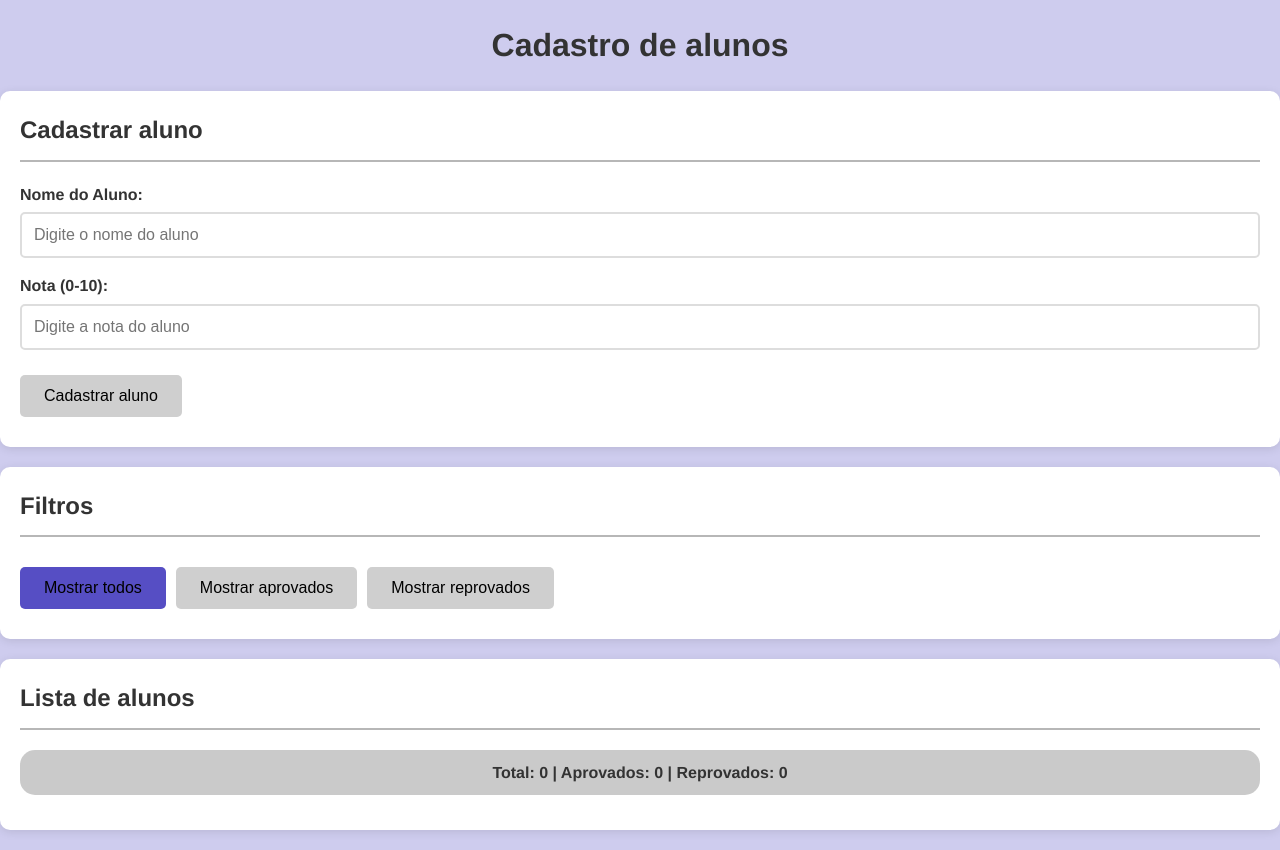
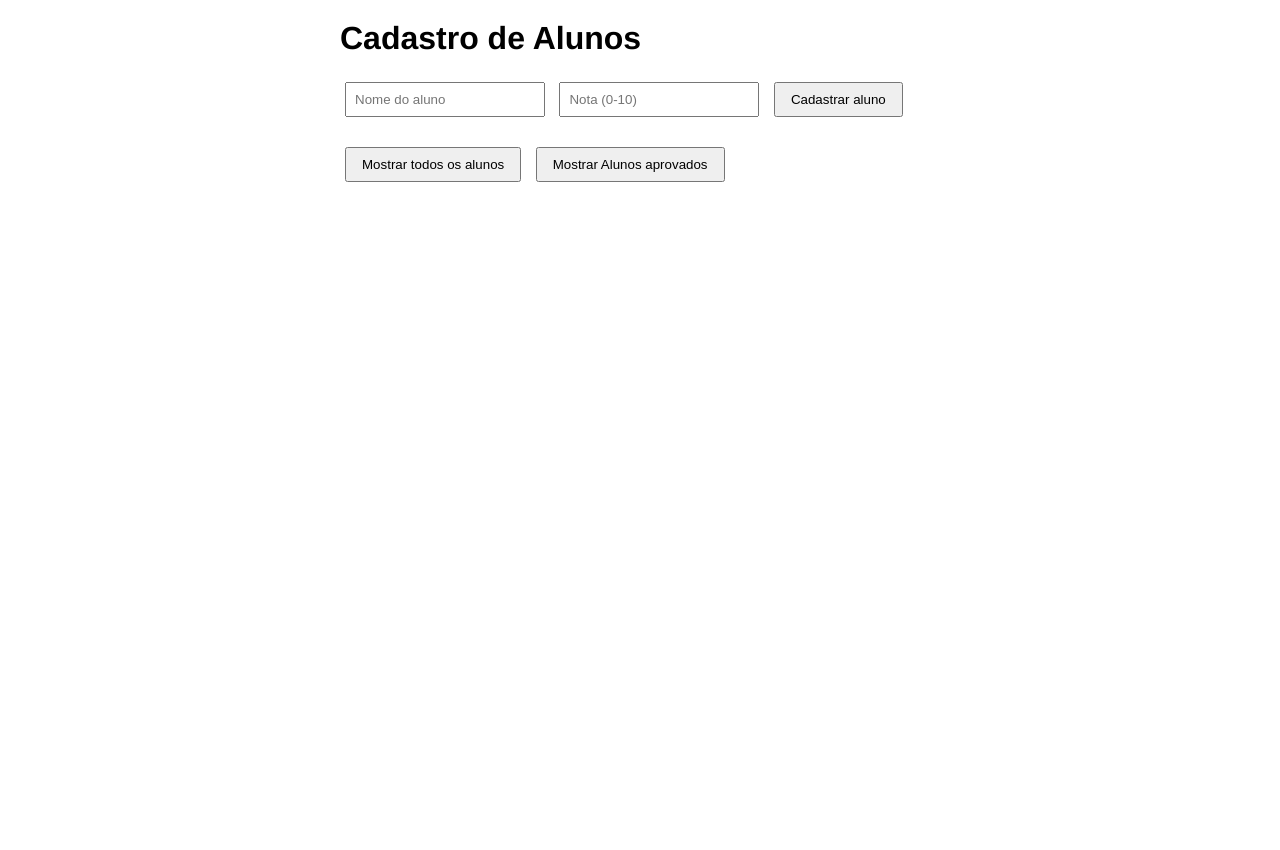
Before and after one commit to Gubibbles/Logica-e-programacao, a PHP site: page / in a window 1280 px wide. After the commit the page ends 182 px from the top, so only its background shows below. Run offline with PHP 8.4, Linux system fonts and the light colour scheme.

Commit message:
atividade finalizada

```diff
--- a/Atividade-02-DOM/index.html
+++ b/Atividade-02-DOM/index.html
@@ -1,56 +1,31 @@
 <!DOCTYPE html>
-<html lang="pt-br">
+<html lang="pt-BR">
 <head>
     <meta charset="UTF-8">
     <meta name="viewport" content="width=device-width, initial-scale=1.0">
     <title>Atividade 02 DOM</title>
+
     <link rel="stylesheet" href="style.css">
+
 </head>
 <body>
-    <div>
-        <header class="container">
-            <h1>Cadastro de alunos</h1>
-        </header>
+    <div class="container">
+        <h1>Cadastro de Alunos</h1>
 
-        <section class="cadastro">
-            <h2>Cadastrar aluno</h2>
-            <form id="formAluno">
-                <div class="input">
-                    <label for="nome">Nome do Aluno:</label>
-                    <input type="text" id="nome" required placeholder="Digite o nome do aluno">
-                </div>
+        <div class="cadastro">
+            <input type="text" id="nome" placeholder="Nome do aluno">
+            <input type="number" id="nota" placeholder="Nota (0-10)" min="0" max="10">
+            <button onclick="cadastrarAluno()">Cadastrar aluno</button>
+        </div>
 
-                <div class="input">
-                    <label for="nota">Nota (0-10):</label>
-                    <input type="number" id="nota" required placeholder="Digite a nota do aluno">
-                </div>
+        <div class="filtros">
+            <button onclick="mostrarTodos()">Mostrar todos os alunos</button>
+            <button onclick="mostrarAprovados()">Mostrar Alunos aprovados</button>
+        </div>
 
-                <button type="submit">Cadastrar aluno</button>
-            </form>
-        </section>
-
-        <section class="filtros">
-            <h2>Filtros</h2>
-            <div class="botoes-filtro">
-                <button id="botaoTodos" class="ativo">Mostrar todos</button>
-                <button id="botaoAprovados">Mostrar aprovados</button>
-                <button id="botaoReprovados">Mostrar reprovados</button>
-            </div>
-        </section>
-
-        <section  class="lista-alunos">
-            <h2>Lista de alunos</h2>
-            <div id="contador" class="contador">
-                Total: 0 | Aprovados: 0 | Reprovados: 0
-            </div>
-
-            <div id="ListaAlunos" class="lista">
-                <!-- Aqui vai a lista de alunos que será inserida pelo JS -->
-            </div>
-        </section>
+        <div id="listaAlunos" class="lista"></div>
     </div>
 
     <script src="script.js"></script>
-
 </body>
 </html>
--- a/Atividade-02-DOM/script.js
+++ b/Atividade-02-DOM/script.js
@@ -1,8 +1,47 @@
-let alunos= [];
+let alunos = [];
 
-const formAluno = document.getElementById('formAluno');
-const listaAluno = document.getElementById('listaAlunos');
-const contador = document.getElementById('contador');
-const botaoTodos = document.getElementById('botaoTodos');
-const botaoAprovados = document.getElementById('botaoAprovados');
-const botaoReprovados = document.getElementById('botaoReprovados');
+function cadastrarAluno() {
+    const nome = document.getElementById('nome').value;
+    const nota = document.getElementById('nota').value;
+
+    if (nome === '' || nota === '') {
+        alert('Preencha nome e nota!');
+        return;
+    }
+
+    alunos.push({
+        nome: nome,
+        nota: Number(nota)
+    });
+
+    document.getElementById('nome').value = '';
+    document.getElementById('nota').value = '';
+
+    mostrarTodos();
+}
+
+function mostrarTodos() {
+    const lista = document.getElementById('listaAlunos');
+    lista.innerHTML = '';
+
+    alunos.forEach(aluno => {
+        const div = document.createElement('div');
+        div.className = aluno.nota >= 7 ? 'aluno aprovado' : 'aluno reprovado';
+        div.textContent = `${aluno.nome} - Nota: ${aluno.nota}`;
+        lista.appendChild(div);
+    });
+}
+
+function mostrarAprovados() {
+    const lista = document.getElementById('listaAlunos');
+    lista.innerHTML = '';
+
+    const aprovados = alunos.filter(aluno => aluno.nota >= 7);
+
+    aprovados.forEach(aluno => {
+        const div = document.createElement('div');
+        div.className = 'aluno aprovado';
+        div.textContent = `${aluno.nome} - Nota: ${aluno.nota}`;
+        lista.appendChild(div);
+    });
+}
--- a/Atividade-02-DOM/style.css
+++ b/Atividade-02-DOM/style.css
@@ -6,134 +6,50 @@
 
 body {
     font-family: 'Franklin Gothic Medium', 'Arial Narrow', Arial, sans-serif;
-    background-color: rgba(86, 78, 196, 0.288);
-    color: #333;
-    line-height: 1.6;
+    padding: 20px;
 }
 
 .container {
-    max-width: 800px;
+    max-width: 600px;
     margin: 0 auto;
-    padding: 20px;
 }
 
-header {
-    text-align: center;
-    margin-bottom: 30px;
+.cadastro {
+    margin: 20px 0;
 }
 
-.cadastro, .filtros, .lista-alunos {
-    background-color: white;
-    padding: 20px;
-    margin-bottom: 20px;
-    border-radius: 10px;
-    box-shadow: 0 2px 10px rgba(0, 0, 0, 0.1);
-}
-
-h2 {
-    color: #333;
-    margin-bottom: 20px;
-    border-bottom: 2px solid #33333359;
-    padding-bottom: 10px;
-}
-
-.input {
-    margin-bottom: 15px;
-}
-
-label {
-    display: block;
-    margin-bottom: 5px;
-    font-weight: bold;
-    color: #333;
-}
-
-input[type="text"],
-input[type="number"] {
-    width: 100%;
-    padding: 12px;
-    border: 2px solid #ddd;
-    border-radius: 5px;
-    font-size: 16px;
-    transition: border-color 0.3s;
+input {
+    padding: 8px;
+    margin: 5px;
+    width: 200px;
 }
 
 button {
-    background-color: rgb(207, 207, 207);
-    padding: 12px 24px;
-    border: none;
-    border-radius: 5px;
+    padding: 8px 15px;
+    margin: 5px;
     cursor: pointer;
-    font-size: 16px;
-    transition: background-color 0.3s;
-    margin-top: 10px;
-    margin-bottom: 10px;
 }
 
-button:hover {
-    background-color: rgba(86, 78, 196, 0.801);
-}
-
-button.ativo {
-    background-color: rgb(86, 78, 196);
-}
-
-.botoes-filtro {
-    display: flex;
-    gap: 10px;
-    flex-wrap: wrap;
-}
-
-.contador {
-    background-color: rgba(167, 167, 167, 0.596);
-    padding: 10px;
-    border-radius: 15px;
-    margin-bottom: 15px;
-    text-align: center;
-    font-weight: bold;
+.filtros {
+    margin: 15px 0;
 }
 
 .lista {
-    display: grid;
-    gap: 10px;
+    margin-top: 20px;
 }
 
-.aluno-item {
-    padding: 15px;
+.aluno {
+    padding: 10px;
+    margin: 5px 0;
     border-radius: 5px;
-    display: flex;
-    justify-content: space-between;
-    align-items: center;
-    transition: transform 0.2s;
 }
 
-.aluno.item:hover {
-    transform: translateX(5px);
+.aprovado {
+    background-color: #d4edda;
+    color: #155724;
 }
 
-.aluno-aprovado {
-    background-color: rgb(58, 236, 177);
-    border-left: 4px solid #333;
-    color: #333;
+.reprovado {
+    background-color: #f8d7da;
+    color: #721c24;
 }
-
-.aluno-reprovado {
-    background-color: salmon;
-    border-left: 4px solid #333;
-    color: #333;
-}
-
-.aluno-info {
-    display: flex;
-    flex-direction: column;
-}
-
-.aluno-nome {
-    font-weight: bold;
-    font-size: 1.1rem;
-}
-
-.aluno-nota {
-    font-size: 0.9rem;
-    opacity: 0.8;
-}
```
